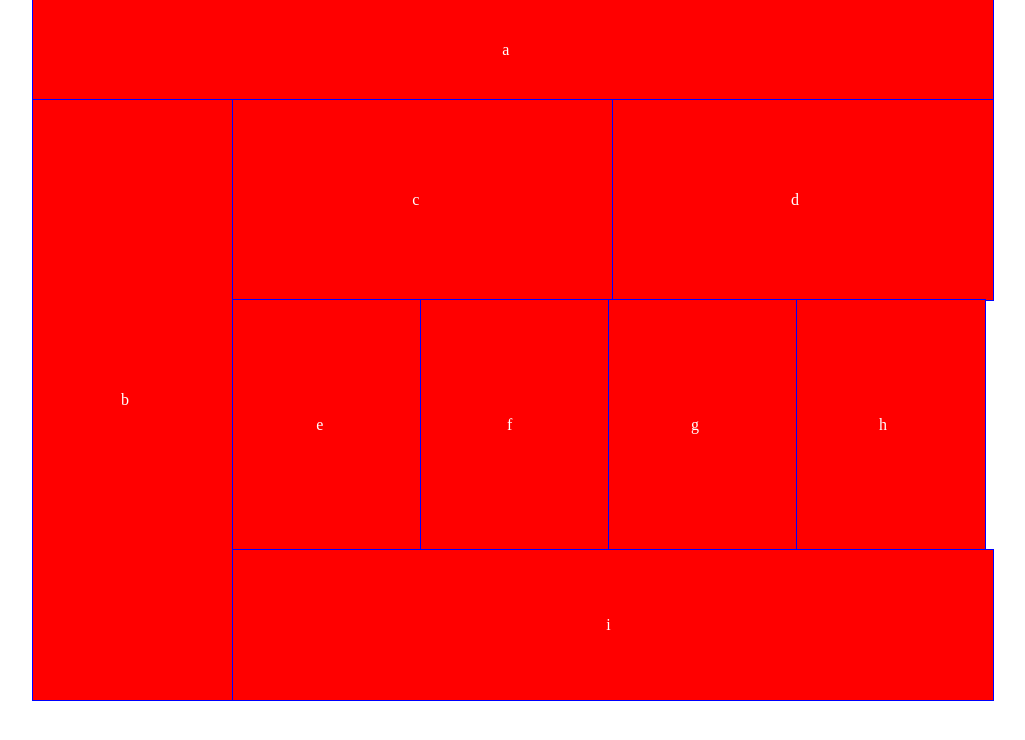
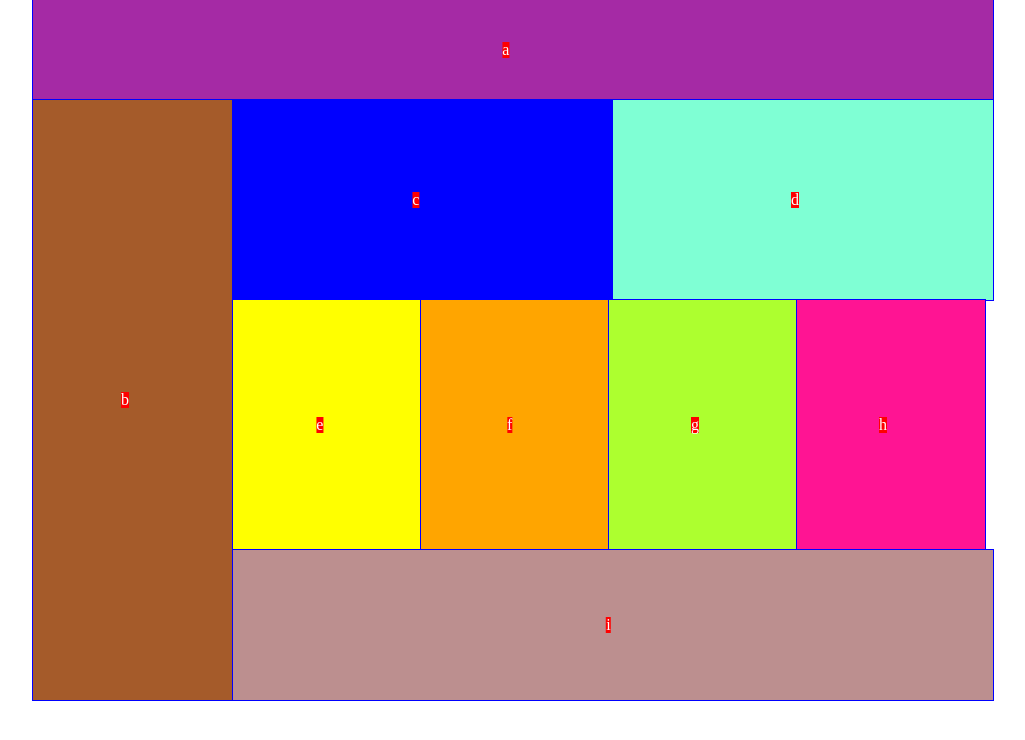
Before and after one commit to MarkArlenSwearingen/lab-01, a plain HTML site: page index.html in a window 1280 px wide. Shown: the whole page, without its empty margins (127-1152 px from the left). Drawn offline with Linux system fonts and the light colour scheme.

Commit message:
Add different color to each box in different views

```diff
--- a/css/layouts/desktop.css
+++ b/css/layouts/desktop.css
@@ -19,6 +19,9 @@ main{
   width: 100%;
   height: 100px;
 }
+nav:first-of-type {
+  background-color:rgb(165, 42, 165);
+ }
 
 .sub-nav {
   width: 20.83%;
@@ -26,14 +29,34 @@ main{
   float: left;
 }
 
+aside:first-of-type {
+  background-color:rgb(165, 91, 42);
+ }
+
 .top-tiles {
-  /* margin-left: 20.833%; */
   width: 39.58%;
   height: 200px;
-
   float: left;
 }
 
+section:first-of-type {
+  background-color:blue;
+ }
+section:nth-last-of-type(1) {
+ background: deeppink;
+}
+section:nth-last-of-type(2) {
+  background: greenyellow;
+ }
+ section:nth-last-of-type(3) {
+  background:orange;
+ }
+ section:nth-last-of-type(4){
+  background:yellow;
+ }
+ section:nth-last-of-type(5){
+  background:aquamarine;
+ }
 .bottom-tiles {
   width: 19.583%;
   height: 250px;
@@ -45,3 +68,6 @@ main{
   height: 150px;
   float: left;
 }
+footer:first-of-type {
+  background-color:rosybrown;
+ }
--- a/css/layouts/mobile.css
+++ b/css/layouts/mobile.css
@@ -36,3 +36,33 @@ body * {
   height: 80px;
   float: left;
 }
+
+nav:first-of-type {
+  background-color:rgb(165, 165, 165);
+ }
+
+ aside:first-of-type {
+  background-color:rgb(165,0, 42);
+ }
+
+section:first-of-type {
+  background-color:lightblue;
+ }
+section:nth-last-of-type(1) {
+ background: palevioletred;
+}
+section:nth-last-of-type(2) {
+  background: gold;
+ }
+ section:nth-last-of-type(3) {
+  background:blueviolet;
+ }
+ section:nth-last-of-type(4){
+  background:burlywood;
+ }
+ section:nth-last-of-type(5){
+  background:salmon;
+ }
+ footer:first-of-type {
+  background-color:plum;
+ }
--- a/index.html
+++ b/index.html
@@ -15,8 +15,9 @@
     <span class="middle">b</span>
   </aside>
   <div class="full">
-    <section class="top-tiles">
-      <span class="middle">c</span>
+    <!-- https://www.w3schools.com/html/tryit.asp?filename=tryhtml_css_inline -->
+    <section class="top-tiles" >
+      <span class="middle" ;>c</span>
     </section>
     <section class="top-tiles">
         <span class="middle">d</span>
```
